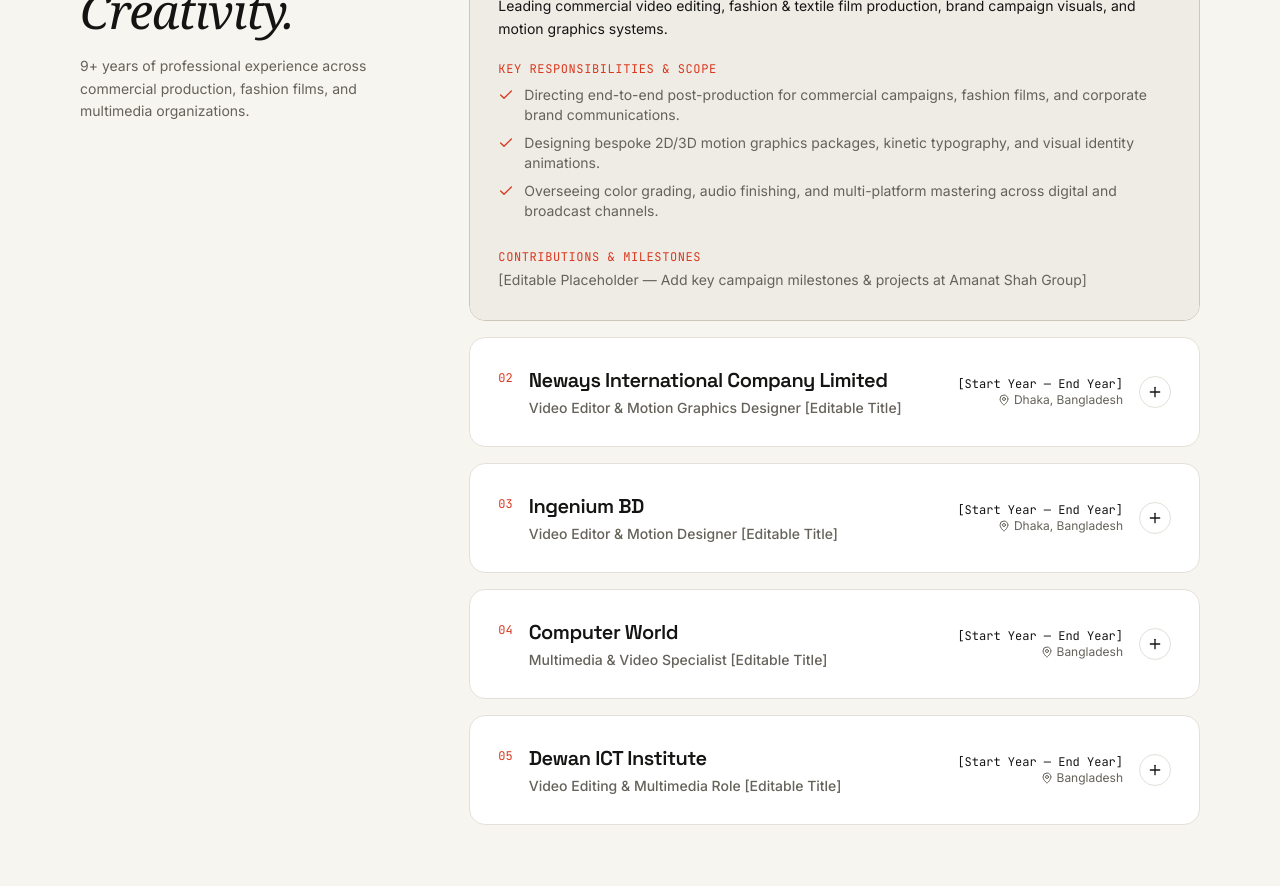
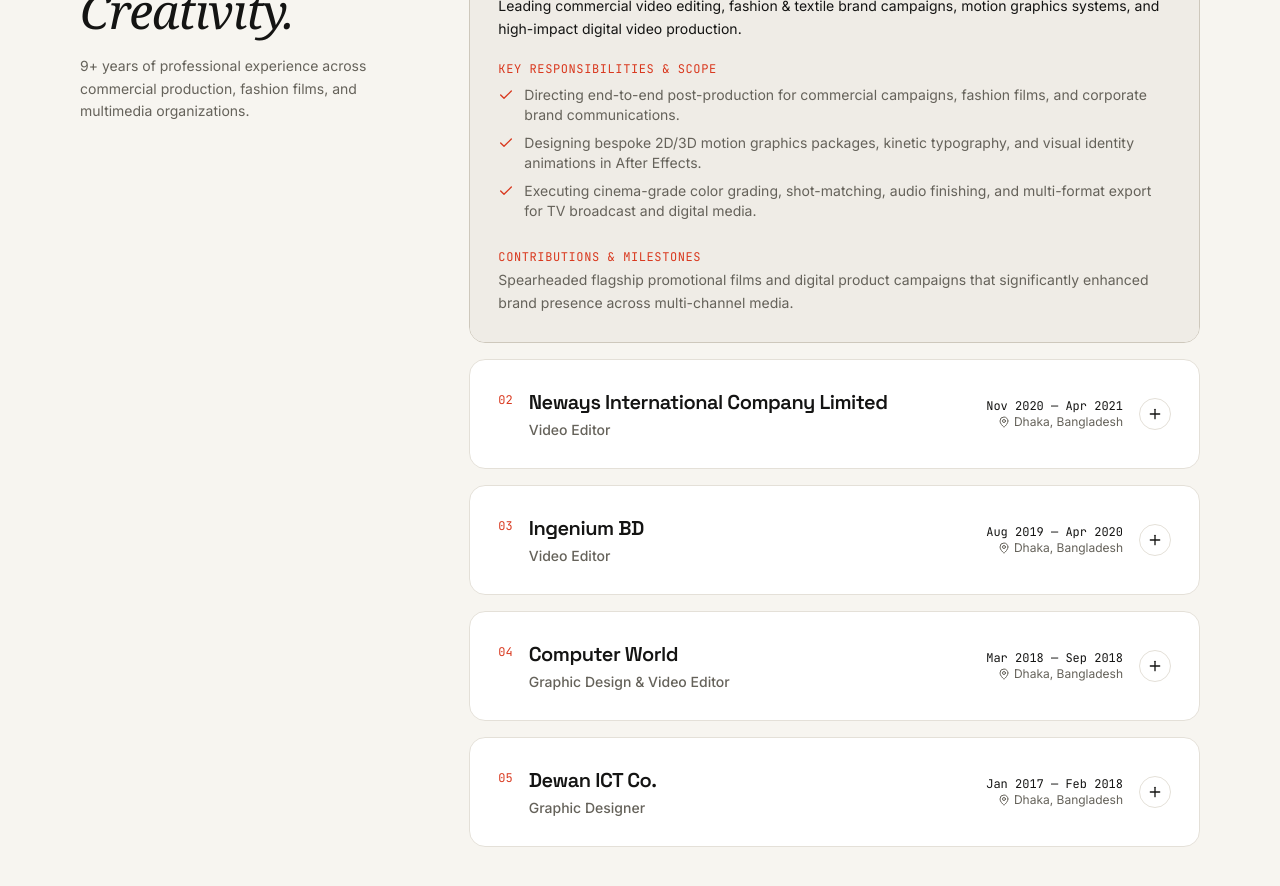
Before and after one commit to Shahdat276/Portfoliosite, a Next.js app: page / in a window 1280 px wide. Shown: the part 7960-8846 px from the top of the page. Built offline with nearby package versions, Linux system fonts and the light colour scheme.

Commit message:
Update career experience timeline with authentic data from CV

```diff
--- a/src/data/experience.ts
+++ b/src/data/experience.ts
@@ -4,78 +4,86 @@ export const INITIAL_EXPERIENCE: ExperienceItem[] = [
     {
         id: 'exp-1',
         organization: 'Amanat Shah Group (ASG)',
-        role: 'Senior Video Editor & Motion Graphics Designer',
-        period: 'Present — [Insert Start Year]',
+        role: 'Video Editor & Motion Graphics Designer',
+        period: 'May 2021 — Present (Running)',
         status: 'Current Organization',
         location: 'Dhaka, Bangladesh',
         summary:
-            'Leading commercial video editing, fashion & textile film production, brand campaign visuals, and motion graphics systems.',
+            'Leading commercial video editing, fashion & textile brand campaigns, motion graphics systems, and high-impact digital video production.',
         responsibilities: [
             'Directing end-to-end post-production for commercial campaigns, fashion films, and corporate brand communications.',
-            'Designing bespoke 2D/3D motion graphics packages, kinetic typography, and visual identity animations.',
-            'Overseeing color grading, audio finishing, and multi-platform mastering across digital and broadcast channels.'
+            'Designing bespoke 2D/3D motion graphics packages, kinetic typography, and visual identity animations in After Effects.',
+            'Executing cinema-grade color grading, shot-matching, audio finishing, and multi-format export for TV broadcast and digital media.'
         ],
-        contributions: '[Editable Placeholder — Add key campaign milestones & projects at Amanat Shah Group]'
+        contributions:
+            'Spearheaded flagship promotional films and digital product campaigns that significantly enhanced brand presence across multi-channel media.'
     },
     {
         id: 'exp-2',
         organization: 'Neways International Company Limited',
-        role: 'Video Editor & Motion Graphics Designer [Editable Title]',
-        period: '[Start Year — End Year]',
+        role: 'Video Editor',
+        period: 'Nov 2020 — Apr 2021',
         status: 'Previous Experience',
         location: 'Dhaka, Bangladesh',
         summary:
-            'Produced commercial video advertisements, promotional campaigns, and motion graphics for digital and corporate channels.',
+            'Produced commercial video advertisements, promotional campaigns, and motion graphics for international and domestic digital channels.',
         responsibilities: [
-            'Edited commercial spots, product showcases, and social media video campaigns.',
-            'Created custom motion graphics, lower thirds, logo reveals, and visual effects sequences.',
-            'Collaborated closely with creative and marketing teams from concept to final delivery.'
+            'Edited high-retention commercial spots, lifestyle product showcases, and social media promotional videos.',
+            'Designed custom motion graphics, lower-thirds, animated logo reveals, and visual effects sequences.',
+            'Collaborated closely with creative directors and marketing strategists from concept to final delivery.'
         ],
-        contributions: '[Editable Placeholder — Add key achievements at Neways International]'
+        contributions:
+            'Delivered high-converting digital advertising campaigns with rapid turnaround times while maintaining rigorous aesthetic standards.'
     },
     {
         id: 'exp-3',
         organization: 'Ingenium BD',
-        role: 'Video Editor & Motion Designer [Editable Title]',
-        period: '[Start Year — End Year]',
+        role: 'Video Editor',
+        period: 'Aug 2019 — Apr 2020',
         status: 'Previous Experience',
         location: 'Dhaka, Bangladesh',
         summary:
-            'Delivered visual storytelling, video editing, and animated motion graphics across diverse client briefs.',
+            'Delivered visual storytelling, dynamic video editing, and animated motion design across a wide variety of agency client briefs.',
         responsibilities: [
-            'Assembled and refined commercial edits, brand stories, and product videos.',
-            'Developed 2D and 3D motion design assets using Adobe After Effects and 3D software.'
+            'Assembled and refined commercial cuts, brand stories, and product videos with rhythmic, musical pacing.',
+            'Developed 2D and 3D motion design assets utilizing Adobe After Effects, Illustrator, and 3D pipelines.',
+            'Executed multi-track audio synchronization, sound design enhancement, and color correction.'
         ],
-        contributions: '[Editable Placeholder — Add key achievements at Ingenium BD]'
+        contributions:
+            'Enhanced agency client satisfaction by streamlining post-production workflows and elevating storytelling pacing.'
     },
     {
         id: 'exp-4',
         organization: 'Computer World',
-        role: 'Multimedia & Video Specialist [Editable Title]',
-        period: '[Start Year — End Year]',
+        role: 'Graphic Design & Video Editor',
+        period: 'Mar 2018 — Sep 2018',
         status: 'Previous Experience',
-        location: 'Bangladesh',
+        location: 'Dhaka, Bangladesh',
         summary:
-            'Focused on digital video production, visual design, and multimedia post-production workflows.',
+            'Executed digital video editing and graphic design workflows across digital marketing campaigns and multimedia collateral.',
         responsibilities: [
-            'Executed video editing, visual design, and digital media asset preparation.',
-            'Supported creative production pipelines across Adobe Creative Cloud applications.'
+            'Edited promotional video clips and digital brand assets for marketing initiatives.',
+            'Designed marketing graphics, social media banners, and promotional print collateral.',
+            'Ensured consistent brand visual language across all digital assets and video deliverables.'
         ],
-        contributions: '[Editable Placeholder — Add key achievements at Computer World]'
+        contributions:
+            'Successfully blended static graphic design foundations with kinetic video storytelling across diverse client requirements.'
     },
     {
         id: 'exp-5',
-        organization: 'Dewan ICT Institute',
-        role: 'Video Editing & Multimedia Role [Editable Title]',
-        period: '[Start Year — End Year]',
+        organization: 'Dewan ICT Co.',
+        role: 'Graphic Designer',
+        period: 'Jan 2017 — Feb 2018',
         status: 'Previous Experience',
-        location: 'Bangladesh',
+        location: 'Dhaka, Bangladesh',
         summary:
-            'Built strong technical and creative foundations in digital media, video editing, and motion design.',
+            'Created creative graphic design collateral, visual brand assets, and marketing layouts for diverse organizational initiatives.',
         responsibilities: [
-            'Applied core video editing, graphic design, and animation principles across practical projects.',
-            'Developed deep fluency in industry-standard post-production software.'
+            'Designed brand identity assets, vector graphics, print layouts, and digital promotional banners.',
+            'Applied fundamental color theory, typography, and visual hierarchy across all creative projects.',
+            'Collaborated with design teams to master digital design workflows in Adobe Photoshop and Illustrator.'
         ],
-        contributions: '[Editable Placeholder — Add role details at Dewan ICT Institute]'
+        contributions:
+            'Established a deep technical and artistic foundation in visual composition, layout, and typography that fuels senior motion design today.'
     }
 ];
--- a/src/data/siteConfig.ts
+++ b/src/data/siteConfig.ts
@@ -44,10 +44,10 @@ export const INITIAL_SITE_CONFIG: SiteConfig = {
     contact: {
         email: 'shahdathossain0779@gmail.com',
         whatsapp: '+880 1850-993126',
-        linkedin: 'https://linkedin.com',
-        behance: 'https://behance.net',
+        linkedin: 'https://www.linkedin.com/in/shahdatofficial/',
+        behance: 'https://www.behance.net/shahdathossain6',
         vimeo: 'https://vimeo.com',
-        youtube: 'https://youtube.com',
+        youtube: 'https://www.youtube.com/@samtutsofficial',
         cvUrl: '/cv/Shahdat_Hossain_CV.pdf',
         formEndpoint: ''
     }
```
Also changed, not shown: src/components/SoftwareIcon.tsx (line endings or trailing spaces).
